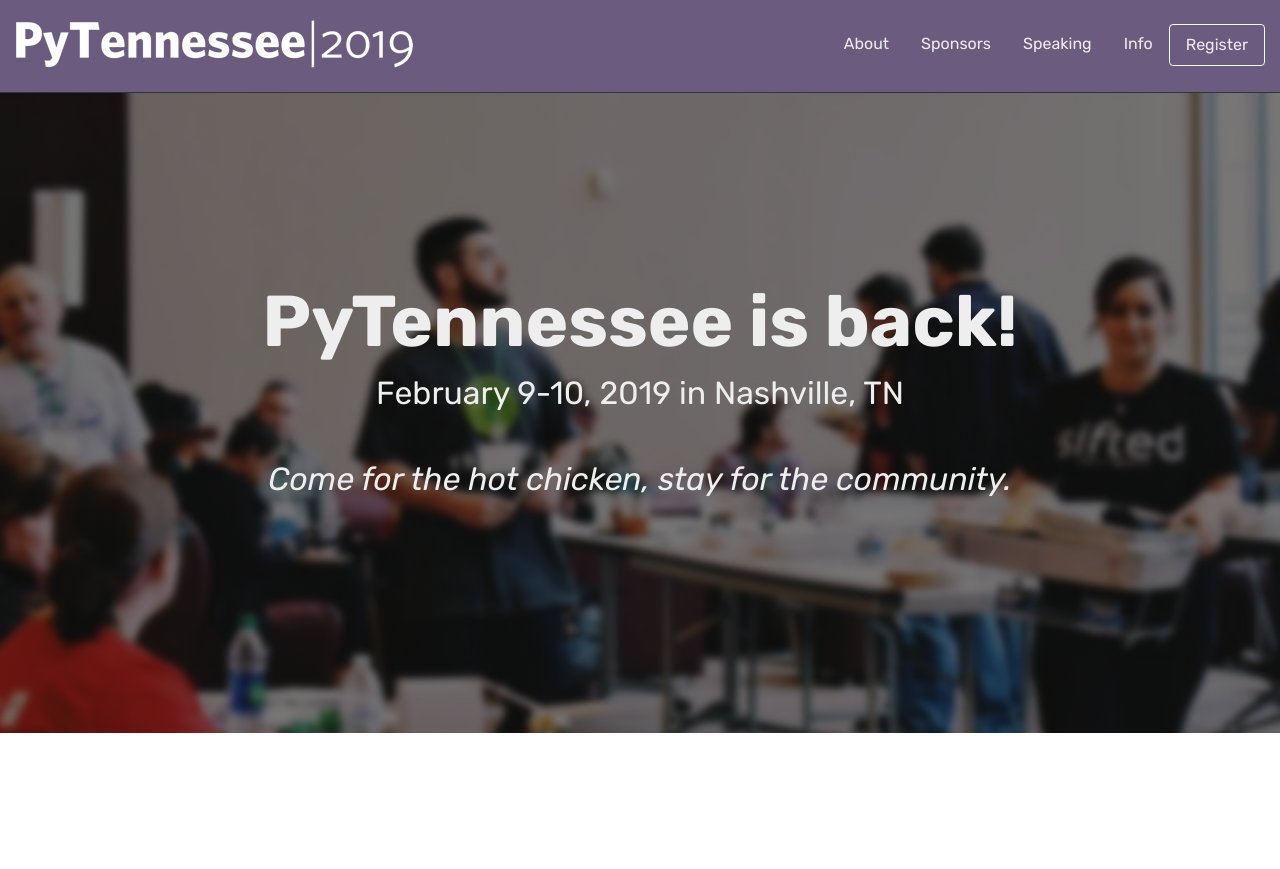
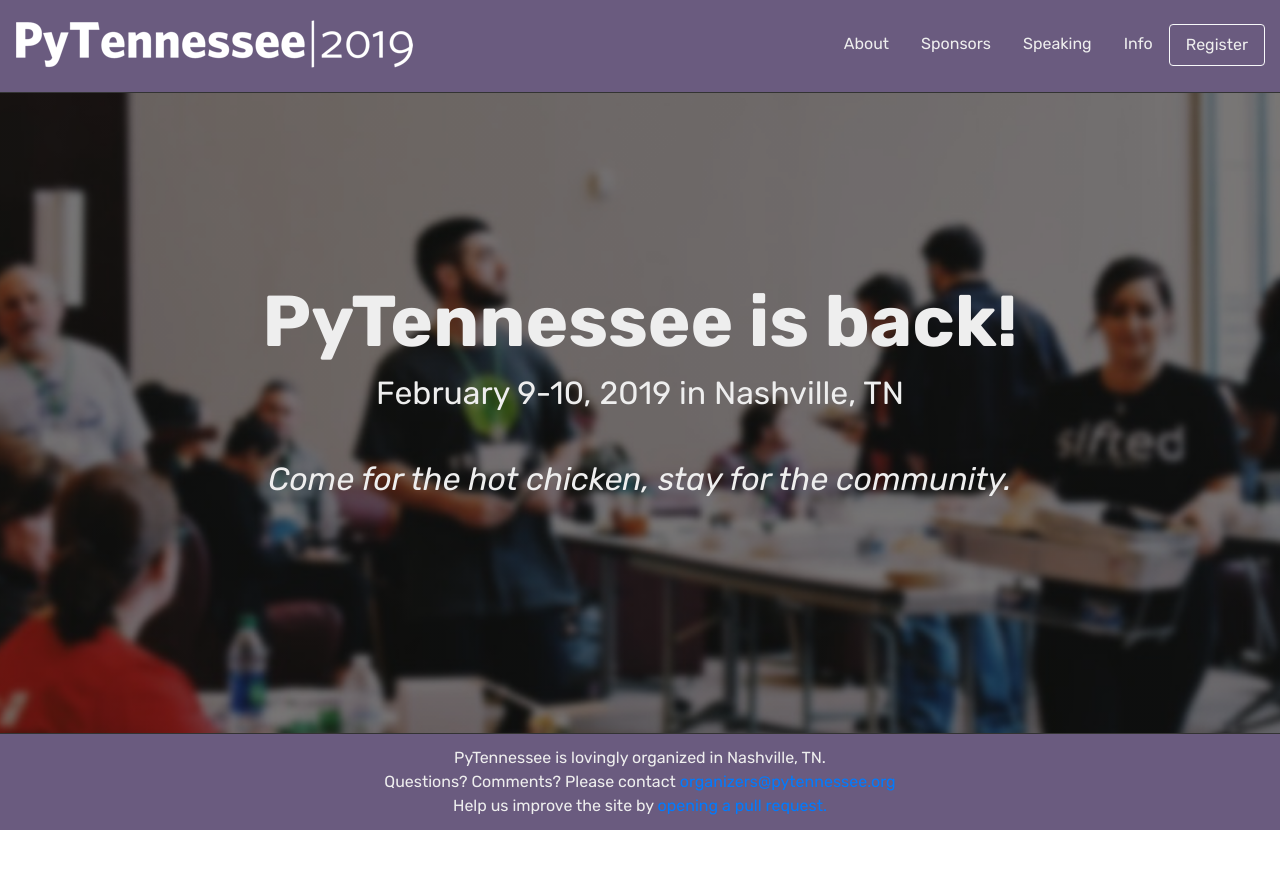
Before and after one commit to pytennessee/pytn-2019, a Jekyll site: the page built from index.html, in a window 1280 px wide. Shown: the top 869 px of the page. Built offline with Jekyll 4.4.1, drawn with Linux system fonts in a browser that asks for light colours.

Commit message:
Add footer to base layout

```diff
--- a/_layouts/base.html
+++ b/_layouts/base.html
@@ -50,7 +50,17 @@
           {{ content }}
         </diV>
       </div>
+
+      <div class="footer row">
+        <div class="col text-center">
+          <p>PyTennessee is lovingly organized in Nashville, TN.</p>
+          <p>Questions? Comments? Please contact <a href="mailto:organizers@pytennessee.org">organizers@pytennessee.org</a></p>
+          <p>Help us improve the site by <a href="https://www.github.com/pytennessee/pytn-2019">opening a pull request.</a></p>
+        </div>
+      </div>
     </div>
+
+
 
     <script src="https://code.jquery.com/jquery-3.3.1.slim.min.js" integrity="sha384-q8i/X+965DzO0rT7abK41JStQIAqVgRVzpbzo5smXKp4YfRvH+8abtTE1Pi6jizo" crossorigin="anonymous"></script>
     <script src="https://cdnjs.cloudflare.com/ajax/libs/popper.js/1.14.3/umd/popper.min.js" integrity="sha384-ZMP7rVo3mIykV+2+9J3UJ46jBk0WLaUAdn689aCwoqbBJiSnjAK/l8WvCWPIPm49" crossorigin="anonymous"></script>
--- a/static/styles/pytn2019.css
+++ b/static/styles/pytn2019.css
@@ -8,11 +8,22 @@
   font: normal 1em/1.5rem "Rubik", Helvetica, Arial, sans-serif;
 }
 
+.header, .footer {
+  background: #6a5b7f;
+  color: #eee;
+  padding: 0.75em 0;
+}
+
 .header {
-  background: #6a5b7f;
-  color: #fff;
   border-bottom: 1px solid #333;
-  padding: 0.75em 0;
+}
+
+.footer {
+  border-top: 1px solid #333;
+}
+
+.footer p {
+  margin: 0;
 }
 
 .title {
```
